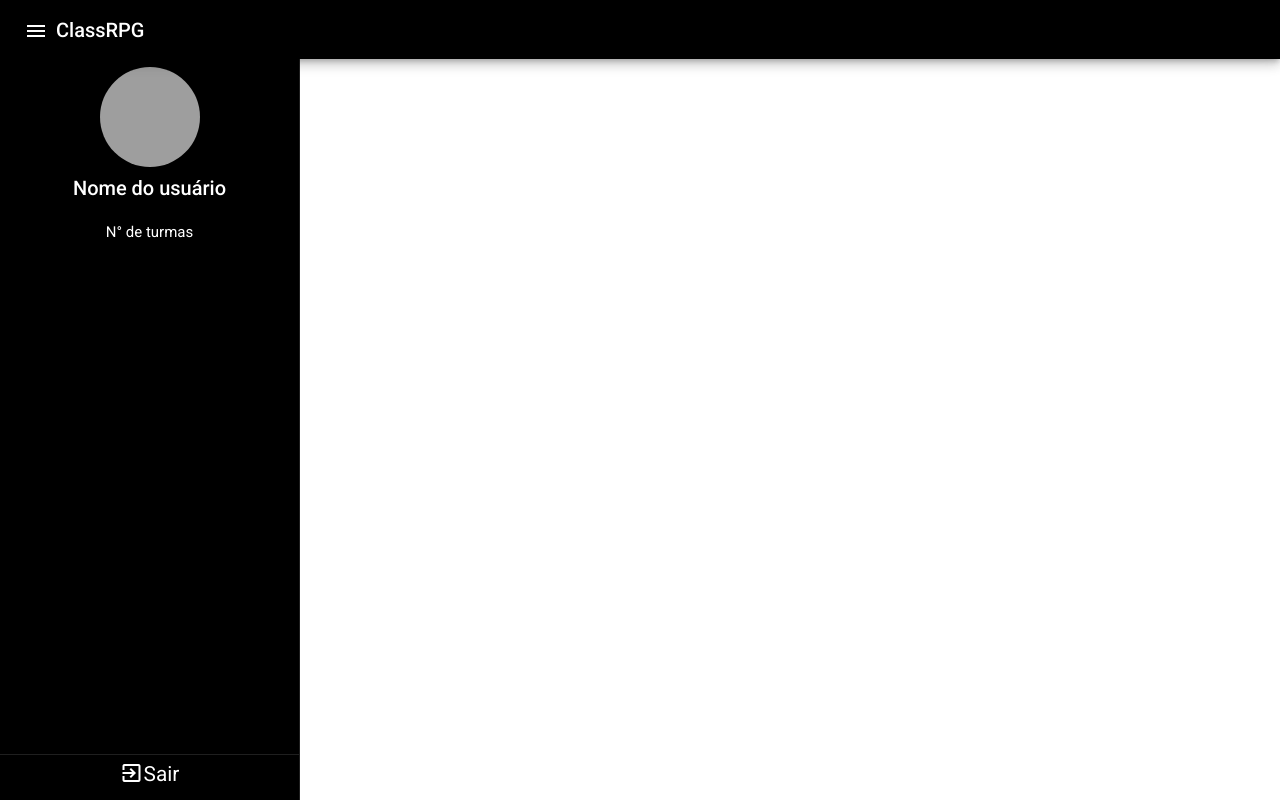
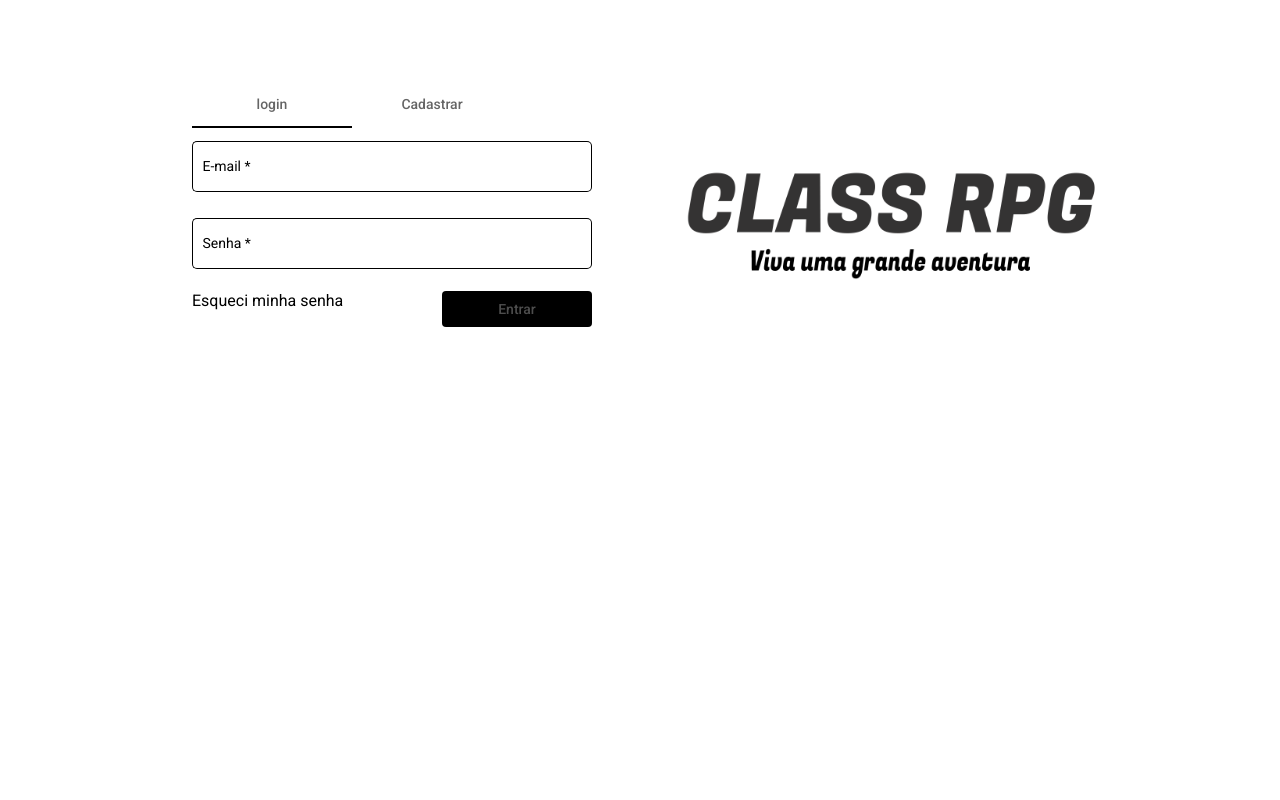
Before and after one commit to lucasldtdionatan/frontend-classrpg, an Angular app: page / in a window 1280 px wide. Built offline with nearby package versions, Linux system fonts and the light colour scheme; sample sign-in values are in the browser's storage; grey boxes are pictures that could not be loaded.

Commit message:
Commit de cadastro

```diff
--- a/src/app/components/login/login.component.css
+++ b/src/app/components/login/login.component.css
@@ -1,4 +1,3 @@
-
 /*Tabs style*/
 
 ::ng-deep .mat-tab-label, .mat-tab-link {
@@ -32,6 +31,9 @@
 ::ng-deep .mat-form-field-appearance-outline.mat-focused .mat-form-field-outline-thick {
     color: #000000;
 }
+::ng-deep .mat-input-element::placeholder{
+    color: #808080;
+ }
 
 /* Radio-Button */
 
@@ -47,12 +49,21 @@
     border-color: #000;
 }
 
+/* if disabled button form */
+
+::ng-deep .mat-raised-button.mat-button-disabled.mat-button-disabled {
+    background-color: #000000;
+}
+/* stroke color progress spinner*/
+::ng-deep .mat-progress-spinner circle, .mat-spinner circle {
+    stroke: rgb(255, 255, 255, .3);
+}
+
 .LoginCadastrar {
     position: absolute;
     top: 10%;
     left: 15%;
     width: 400px;
-
 }
 
 .firstInput {
@@ -95,8 +106,8 @@
     margin-left: 50px;
 }
 
+/* Telefones em paisagem e abaixo */
 
-/* Telefones em paisagem e abaixo */
 @media (max-width: 709px) {
     /* estilos aqui */
     .LoginCadastrar {
@@ -105,7 +116,6 @@
         left: 0;
         width: 100%;
         text-align: center;
-
     }
     .imgLogo {
         display: none;
@@ -141,6 +151,7 @@
 }
 
 /* Telefones em paisagem a tablet em retrato */
+
 @media (min-width: 710px) and (max-width: 767px) {
     /* estilos aqui */
     .LoginCadastrar {
@@ -188,6 +199,7 @@
 }
 
 /* Tablet em retrato a paisagem e desktop */
+
 @media (min-width: 768px) and (max-width: 1010px) {
     /* estilos aqui */
     .LoginCadastrar {
--- a/src/app/components/login/login.component.html
+++ b/src/app/components/login/login.component.html
@@ -1,39 +1,92 @@
 <div class="LoginCadastrar">
     <mat-tab-group mat-align-tabs="start">
         <mat-tab label="login">
+
+            <form [formGroup]="loginForm" (ngSubmit)="onSubmit()">
+
                 <mat-form-field appearance="outline" class="firstInput">
                     <mat-label>E-mail</mat-label>
-                <input [(ngModel)]="user.email" matInput type="text" >
+                    <input matInput formControlName="email" type="email">
+                    <mat-error
+                        *ngIf="loginForm.controls.email.hasError('email') && !loginForm.controls.email.hasError('required')">
+                        Por favor, insira um <strong>e-mail válido</strong>
+                    </mat-error>
+                    <mat-error *ngIf="loginForm.controls.email.hasError('required')">Favor informar o
+                        <strong>e-mail</strong>
+                    </mat-error>
                 </mat-form-field>
+
                 <mat-form-field appearance="outline" class="otherInput">
                     <mat-label>Senha</mat-label>
-                <input [(ngModel)]="user.senha" matInput type="password" >
+                    <input matInput formControlName="senha" type="password">
+                    <mat-error *ngIf="loginForm.controls.senha.hasError('required')">Favor informar a
+                        <strong>senha</strong>
+                    </mat-error>
                 </mat-form-field>
+
                 <a href="http://www.google.com" class="forgetpassword">Esqueci minha senha</a>
-            <button class="buttonEntrar" mat-raised-button (click)="onSubmit()">Entrar</button>
+                <button class="buttonEntrar" mat-raised-button [disabled]="!loginForm.valid || isLoading">
+                    <div style="position: absolute;">
+                        <mat-spinner *ngIf="isLoading" diameter="29" style="bottom: 0;"></mat-spinner>
+                    </div>
+                    Entrar
+                </button>
+            </form>
+
         </mat-tab>
 
         <mat-tab label="Cadastrar">
+            <form [formGroup]="registerForm">
+
                 <mat-form-field appearance="outline" class="firstInput">
                     <mat-label>Nome completo</mat-label>
-                <input matInput>
+                    <input matInput formControlName="nome">
+                    <mat-error *ngIf="registerForm.controls.nome.hasError('required')">Favor informar seu
+                        <strong>nome completo</strong>
+                    </mat-error>
                 </mat-form-field>
+
                 <mat-form-field appearance="outline" class="otherInput">
                     <mat-label>E-mail</mat-label>
-                <input matInput>
+                    <input matInput formControlName="email">
+                    <mat-error
+                        *ngIf="registerForm.controls.email.hasError('email') && !registerForm.controls.email.hasError('required')">
+                        Por favor, insira um <strong>e-mail válido</strong>
+                    </mat-error>
+                    <mat-error *ngIf="registerForm.controls.email.hasError('required')">Favor informar o
+                        <strong>e-mail</strong>
+                    </mat-error>
                 </mat-form-field>
+
                 <mat-form-field appearance="outline" class="otherInput">
                     <mat-label>Nickname</mat-label>
-                <input matInput>
+                    <input matInput formControlName="nickname">
+                    <mat-error *ngIf="registerForm.controls.nickname.hasError('required')">
+                        Favor insirir um <strong>nickname</strong>
+                    </mat-error>
                 </mat-form-field>
+
                 <mat-form-field appearance="outline" class="otherInput">
                     <mat-label>Senha</mat-label>
-                <input matInput type="password">
+                    <input matInput formControlName="senha" type="password"
+                        placeholder="Insira uma senha com no mínimo 8 caracteres">
+                    <mat-error *ngIf="registerForm.controls.senha.hasError('required')">
+                        Favor inserir uma <strong>senha</strong>
+                    </mat-error>
+                    <mat-error *ngIf="registerForm.controls.senha.hasError('minlength')">
+                        Favor inserir uma senha com no <strong>minímo 8 caracteres</strong>
+                    </mat-error>
                 </mat-form-field>
+
                 <mat-form-field appearance="outline" class="otherInput">
                     <mat-label>Confirmar senha</mat-label>
-                <input matInput type="password">
+                    <input matInput formControlName="confirmarSenha" type="password" [errorStateMatcher]="matcher"
+                        placeholder="Confirme a senha digitada anteriormente">
+                    <mat-error *ngIf="registerForm.hasError('notSame')">
+                        Favor digitar a mesma senha inserida anteriormente
+                    </mat-error>
                 </mat-form-field>
+            </form>
             <div style="text-align: center;">
                 <mat-radio-group aria-label="Select an option">
                     <mat-radio-button value="1">Aluno</mat-radio-button>
--- a/src/app/components/login/login.component.ts
+++ b/src/app/components/login/login.component.ts
@@ -1,9 +1,23 @@
+import { Router } from '@angular/router';
+import { ErrorStateMatcher } from '@angular/material/core';
 import { Component, OnInit } from '@angular/core';
+import { Validators, FormControl, FormGroup, FormGroupDirective, NgForm, FormBuilder } from '@angular/forms';
 import { first } from 'rxjs/operators'
-import { Router } from '@angular/router';
 
 import { loginUser } from '../../models/user.model';
 import { AuthenticationService } from '../../services/auth.service';
+import { SnackBarService } from '../../services/snack-bar.service'
+
+
+
+export class ErrorPasswordMatcher implements ErrorStateMatcher {
+  isErrorState(control: FormControl | null, form: FormGroupDirective | NgForm | null): boolean {
+    const invalidCtrl = !!(control && control.parent.hasError('notSame') && control.parent.dirty);
+    const invalidParent = !!(control && control.parent && control.parent.hasError('notSame') && control.parent.dirty);
+
+    return (invalidCtrl || invalidParent);
+  }
+}
 
 
 @Component({
@@ -14,27 +28,62 @@ import { AuthenticationService } from '../../services/auth.service';
 export class LoginComponent implements OnInit {
 
   user: loginUser = new loginUser();
+  isLoading: boolean = false;
   error = '';
+  registerForm: FormGroup;
+  matcher = new ErrorPasswordMatcher();
+
+  // Object form login
+  loginForm = new FormGroup({
+    email: new FormControl('', [Validators.required, Validators.email]),
+    senha: new FormControl('', Validators.required),
+  })
+
   constructor(
     private router: Router,
-    private authenticationService: AuthenticationService
-  ) { }
+    private authenticationService: AuthenticationService,
+    private snackBarService: SnackBarService,
+    private formBuilder: FormBuilder
+  ) {
+    //Object form register
+    this.registerForm = this.formBuilder.group({
+      nome: ['', [Validators.required]],
+      email: ['', [Validators.required, Validators.email]],
+      nickname: ['', [Validators.required]],
+      senha: ['', [Validators.required, Validators.minLength(8)]],
+      confirmarSenha: ['', [Validators.required]],
+      tipoUsuario: this.formBuilder.group({
+        id: ['', [Validators.required]],
+      })
+    }, { validator: this.checkPasswords })
+  }
+
 
   ngOnInit(): void {
   }
 
   onSubmit() {
-    this.authenticationService.login(this.user)
+    this.isLoading = true;
+    this.authenticationService.login(this.loginForm.value)
       .pipe(first())
       .subscribe(
         data => {
-          console.log(data);
-          this.router.navigate(['/']);
+          this.router.navigate(['/home']);
         },
         error => {
           this.error = error;
+          this.isLoading = false;
+          this.snackBarService.openSnackBar('E-mail ou senha inválidos!', 'X', true);
         }
       )
+
+  }
+
+  checkPasswords(group: FormGroup) { // here we have the 'passwords' group
+    let pass = group.controls.senha.value;
+    let confirmPass = group.controls.confirmarSenha.value;
+
+    return pass === confirmPass ? null : { notSame: true }
   }
 
 }
--- a/src/app/guards/auth-guard.ts
+++ b/src/app/guards/auth-guard.ts
@@ -15,14 +15,15 @@ export class AuthGuard implements CanActivate {
 
   canActivate(route: ActivatedRouteSnapshot, state: RouterStateSnapshot) {
     const currentUser = this.authenticationService.currentUserValue;
-    console.log(currentUser);
+
     if (currentUser) {
       // logged in so return true
       return true;
     }
 
     // not logged in so redirect to login page with the return url
-    this.router.navigate(['/login'], { queryParams: { returnUrl: state.url } })
+    // this.router.navigate(['/'], { queryParams: { returnUrl: state.url } })
+    this.router.navigate(['/'])
     return false;
   }
 
--- a/src/app/interceptors/interceptor.service.ts
+++ b/src/app/interceptors/interceptor.service.ts
@@ -3,7 +3,6 @@ import { Injectable } from '@angular/core';
 import { HttpEvent, HttpInterceptor, HttpHandler, HttpRequest } from '@angular/common/http'
 import { AuthenticationService } from '../services/auth.service';
 import { environment } from 'src/environments/environment';
-
 
 
 @Injectable()
--- a/src/app/services/auth.service.ts
+++ b/src/app/services/auth.service.ts
@@ -25,8 +25,8 @@ export class AuthenticationService {
     return this.currentUserSubject.value;
   }
 
-  login(loginUser: loginUser) {
-    return this.http.post<any>(`${environment.apiUrl}/login`, loginUser)
+  login(user: loginUser) {
+    return this.http.post<any>(`${environment.apiUrl}/login`, user)
       .pipe(map(user => {
         localStorage.setItem('currentUser', JSON.stringify(user));
         this.currentUserSubject.next(user);
@@ -37,7 +37,7 @@ export class AuthenticationService {
   logout() {
     localStorage.removeItem('currentUser');
     this.currentUserSubject.next(null);
-    this.router.navigate(['/login']);
+    this.router.navigate(['/']);
   }
 }
 
--- /dev/null
+++ b/src/app/services/snack-bar.service.ts
@@ -0,0 +1,17 @@
+import { Injectable } from '@angular/core';
+import { MatSnackBar } from '@angular/material/snack-bar';
+
+@Injectable({
+  providedIn: 'root'
+})
+export class SnackBarService {
+
+  constructor(private _snackBar: MatSnackBar) { }
+
+  openSnackBar(message: string, action: string, isError: boolean = false) {
+    this._snackBar.open(message, action, {
+      duration: 3000,
+      panelClass: isError? ['msg-error'] : ['msg-success']
+    })
+  }
+}
--- a/src/environments/environment.ts
+++ b/src/environments/environment.ts
@@ -4,7 +4,7 @@
 
 export const environment = {
   production: false,
-  apiUrl: 'http://localhost:8080/api'
+  apiUrl: 'http://192.168.0.16:8080/api'
 };
 
 /*
--- a/src/styles.css
+++ b/src/styles.css
@@ -2,3 +2,15 @@
 
 html, body { height: 100%; }
 body { margin: 0; font-family: Roboto, "Helvetica Neue", sans-serif; }
+
+
+/* SnackBar styles*/
+.msg-success {
+    background-color: #000000;
+    color: #ffffff;
+}
+
+.msg-error {
+    background-color: #FF0000;
+    color: #ffffff;
+}
```
Also changed, not shown: src/app/app-routing.module.ts (+5 -4 lines), src/app/app.module.ts (+7 -3 lines). Lines whose indentation alone changed are shown as unchanged.
